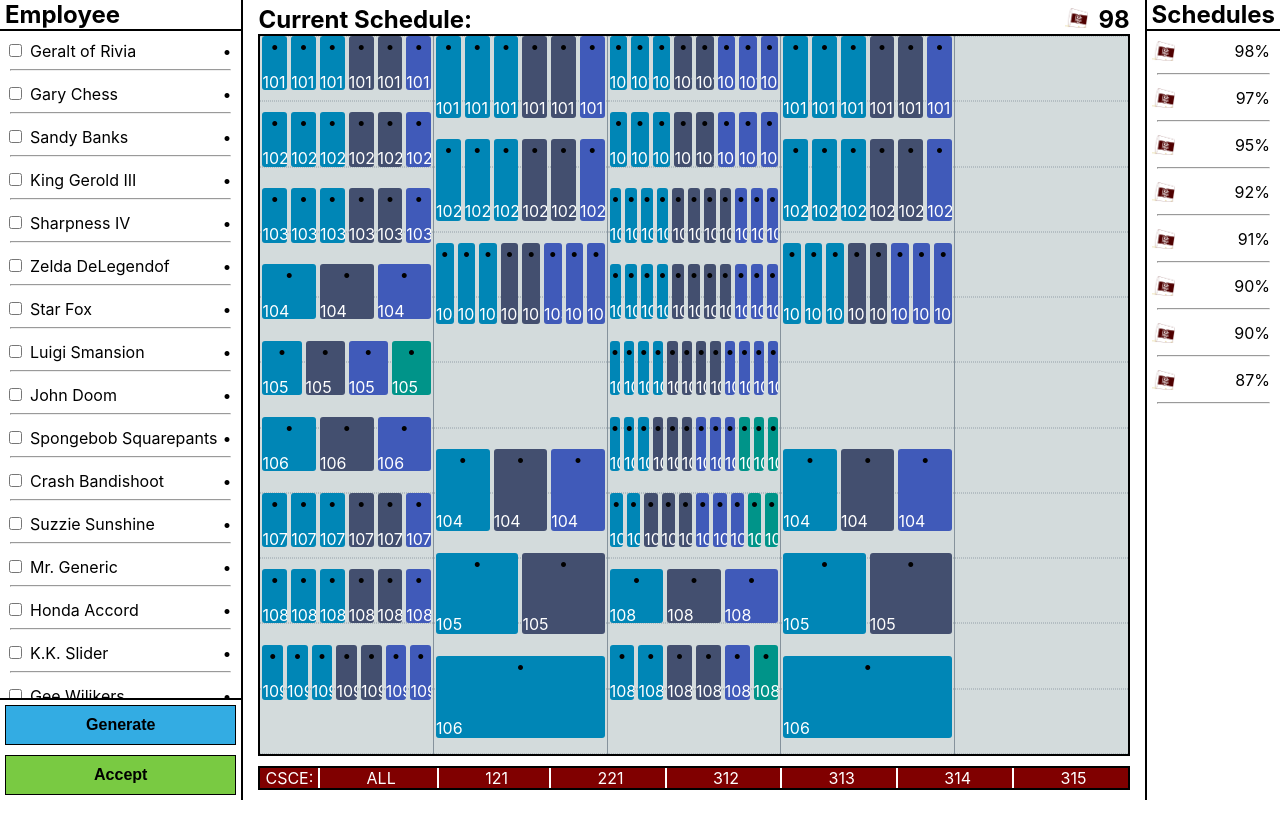
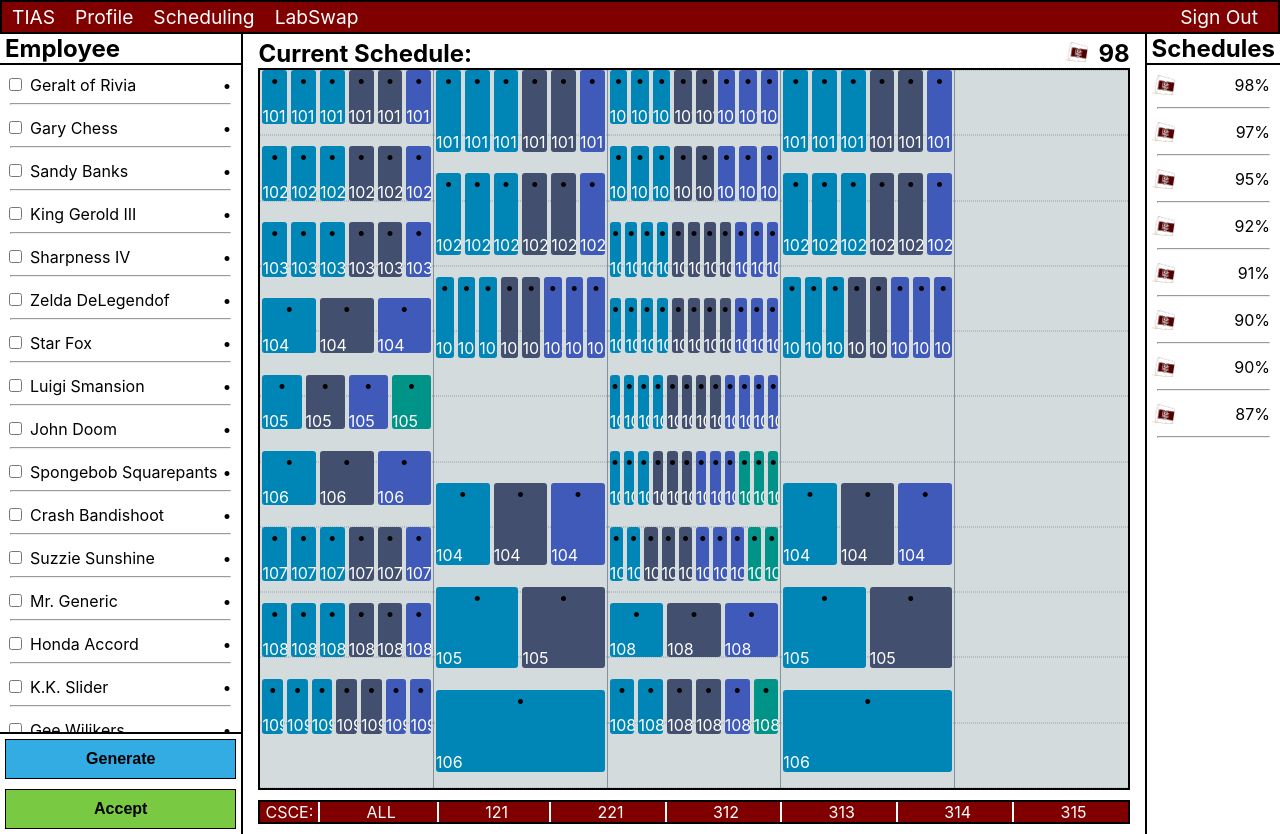
Before and after one commit to csce-cups/tias, a React (Create React App) app: page / in a window 1280 px wide. Before the commit the page ends 800 px from the top, so only its background shows below. Built offline with nearby package versions, Linux system fonts and the light colour scheme.

Commit message:
added navbar

```diff
--- a/src/Components/App.tsx
+++ b/src/Components/App.tsx
@@ -1,4 +1,5 @@
 import React from 'react';
+import { NavBar } from './NavBar';
 import { EmployeeList } from './EmployeeList/EmployeeList';
 import { ScheduleList } from './ScheduleList/ScheduleList';
 import { SchedulingWindow } from './Scheduling/SchedulingWindow';
@@ -7,9 +8,12 @@ import './common.scss';
 export const App = () => {
   return (
     <div className="App">
-      < EmployeeList />
-      < SchedulingWindow />
-      < ScheduleList />
+      < NavBar />
+      <div className="app-body">
+        < EmployeeList />
+        < SchedulingWindow />
+        < ScheduleList />
+      </div>
     </div>
   );
 }
--- /dev/null
+++ b/src/Components/NavBar.tsx
@@ -0,0 +1,13 @@
+import React from 'react'
+
+export const NavBar = () => {
+  return (
+    <div className="navbar">
+        <div className="left element">TIAS</div>
+        <div className="left element">Profile</div>
+        <div className="left element">Scheduling</div>
+        <div className="left element">LabSwap</div>
+        <div className="right element">Sign Out</div>
+    </div>
+  )
+}
--- a/src/Components/common.scss
+++ b/src/Components/common.scss
@@ -8,10 +8,17 @@ $render_divider : #85929C;
 
 .App {
 	display: flex;
-	flex-direction: row;
+	flex-direction: column;
 
 	height: 100vh;
 	width: 100vw;
+}
+
+.app-body {
+	flex: 1 1 auto;
+    flex-direction: row;
+    display: flex;
+    height: 100%;
 }
 
 .slim {
@@ -127,12 +134,13 @@ $render_divider : #85929C;
 			text-align: center;
 		}
 
-		.right {
-			flex: 1 0 auto;
-			text-align: right;
-			padding-right: 10px;
-		}
 	}
+}
+
+.right {
+	flex: 1 0 auto;
+	text-align: right;
+	padding-right: 10px;
 }
 
 .top-border {
@@ -297,6 +305,18 @@ $day_divider_size : 1.5px;
 	cursor: pointer;
 }
 
+.navbar {
+	border: 2px solid black;
+	background-color: $accent;
+	display: flex;
+
+	.element {
+		color: white;
+		line-height: 20px;
+		margin: 5px 10px;
+		font-size: 1.2em;
+	}
+}
 
 img {
 	max-height: 20px;
```
